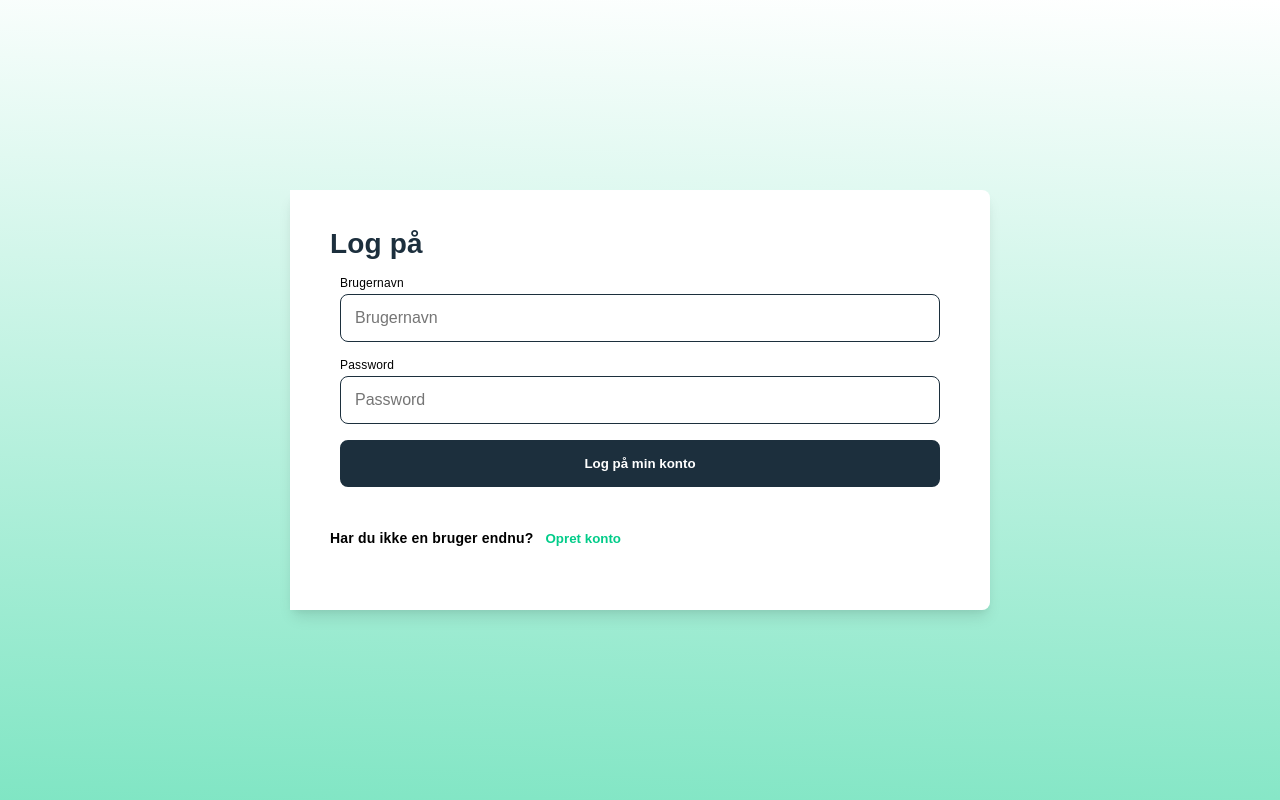
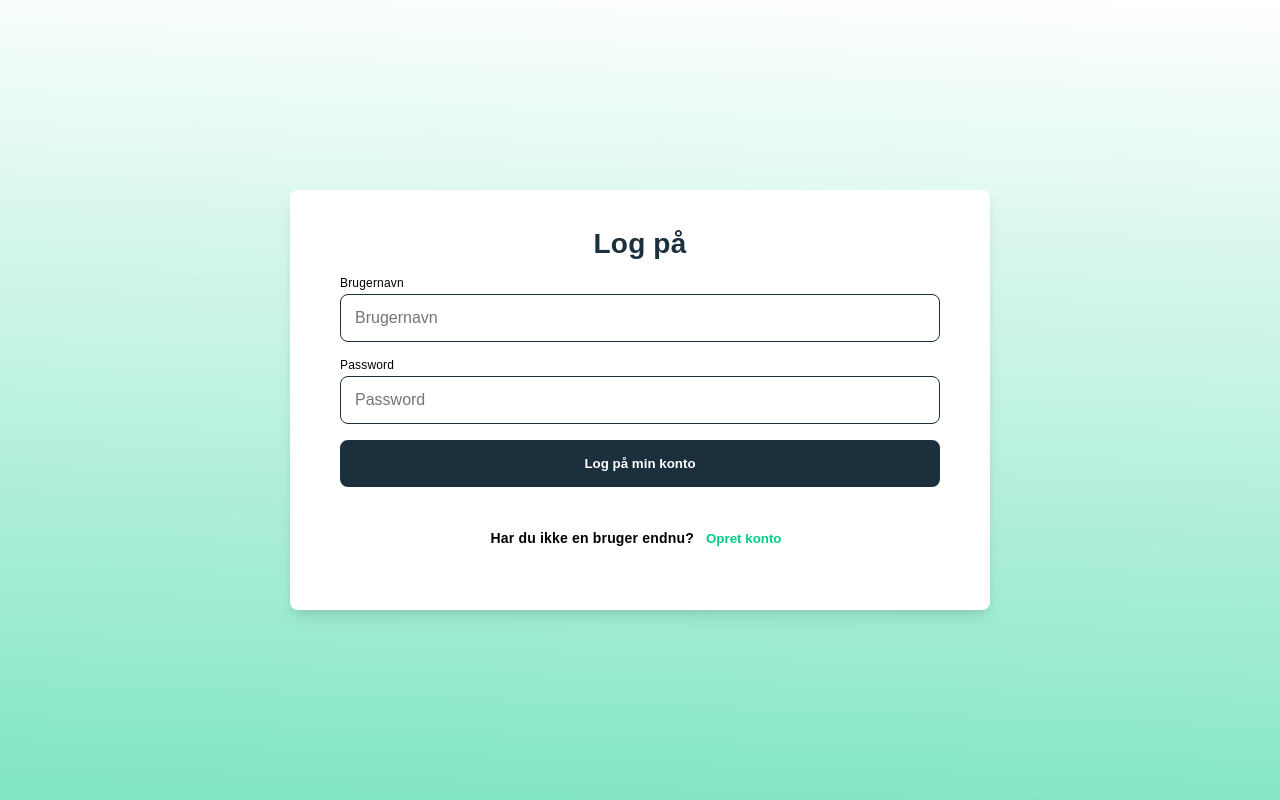
Before and after one commit to Laurapoyner/quiz-platform, a Vue app in the folder client/: page / in a window 1280 px wide. Built offline with nearby package versions, Linux system fonts and the light colour scheme.

Commit message:
Dashboard styling

```diff
--- a/client/src/style.css
+++ b/client/src/style.css
@@ -208,6 +208,10 @@ button[type="submit"]:hover {
 .register-view {
   width: 700px;
 
+  justify-content: center;
+  align-items: center;
+  text-align: center;
+
   text-align: left;
   gap: 10px;
   display: flex;
@@ -215,7 +219,7 @@ button[type="submit"]:hover {
   margin: 0 auto;
   background-color: var(--white);
   padding: 40px;
-  border-radius: 0 8px 8px 0;
+  border-radius: 8px;
 }
 
 .admin {
--- a/client/src/views/DashboardView.vue
+++ b/client/src/views/DashboardView.vue
@@ -1,5 +1,9 @@
 <template>
+  <div class="topbar">
+    <h1>Quiz Platform<span class="accent">.</span></h1>
+  </div>
   <div class="dashboard">
+    <div class="column">
       <div>
         <h2>Dashboard</h2>
         <h3 class="text-dimmed">Velkommen {{ username }}!</h3>
@@ -21,7 +25,7 @@
 
         <p v-else>Ingen quizzer fundet</p>
       </div>
-
+    </div>
     <!-- RESULTATER -->
     <div class="results-section">
       <h3>Mine resultater</h3>
```
Lines whose indentation alone changed are shown as unchanged.
